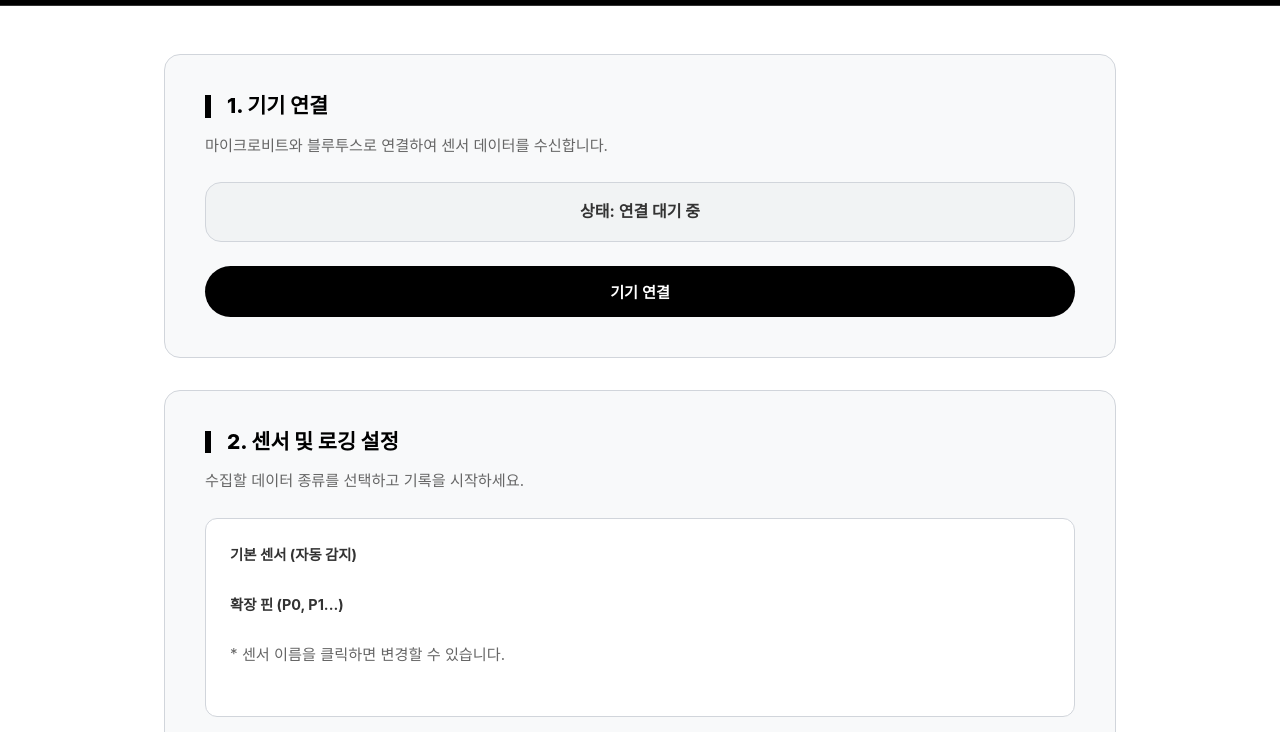
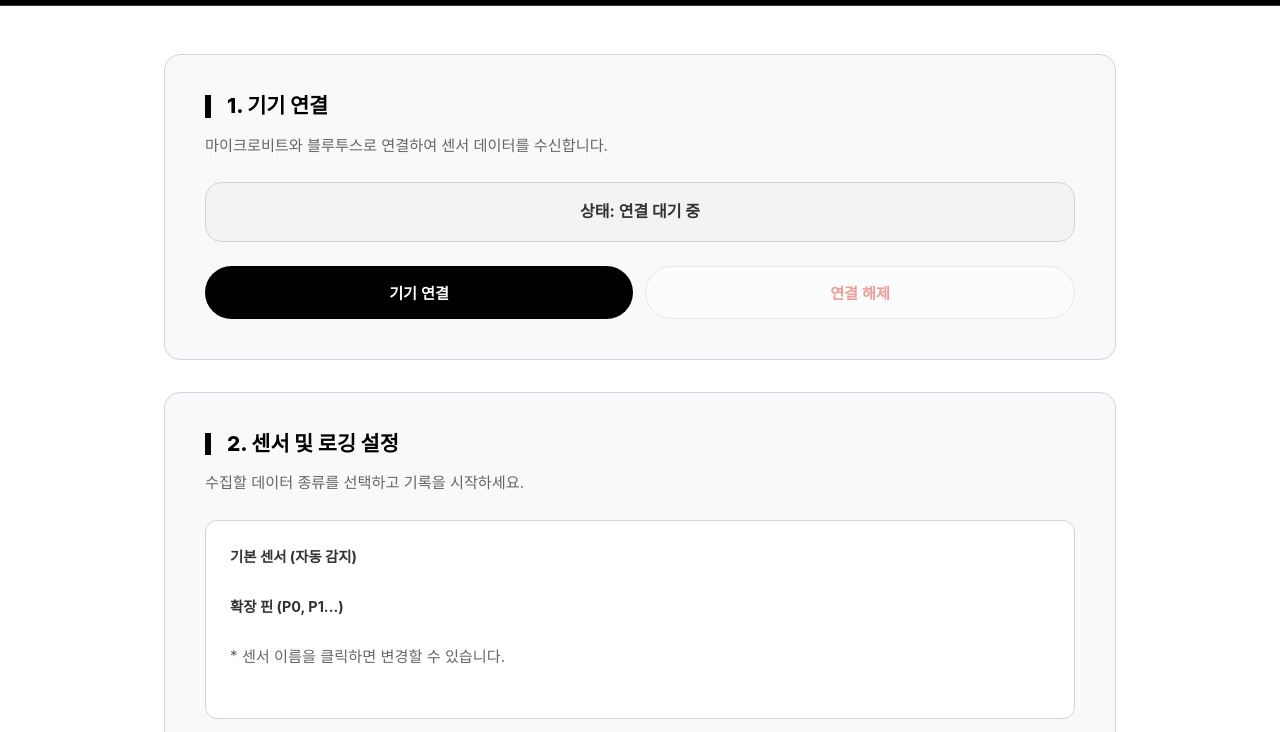
Before and after one commit to boundary-x/micro-bit_data_logger_webapp, a plain HTML site: page index.html in a window 1280 px wide. Shown: the part 68-800 px from the top of the page. Drawn offline with nearby package versions, Linux system fonts and the light colour scheme; a web font is replaced by a local one.

Commit message:
Update index.html

```diff
--- a/index.html
+++ b/index.html
@@ -33,8 +33,10 @@
         <p>마이크로비트와 블루투스로 연결하여 센서 데이터를 수신합니다.</p>
 
         <div id="bluetoothStatus">상태: 연결 대기 중</div>
+
         <div class="button-group" style="margin-top: 1.5rem;">
-          <button id="btn-connect" class="start-button full-width">기기 연결</button>
+          <button id="btn-connect" class="start-button flex-1">기기 연결</button>
+          <button id="btn-disconnect" class="stop-button flex-1" disabled>연결 해제</button>
         </div>
       </div>
 
```
